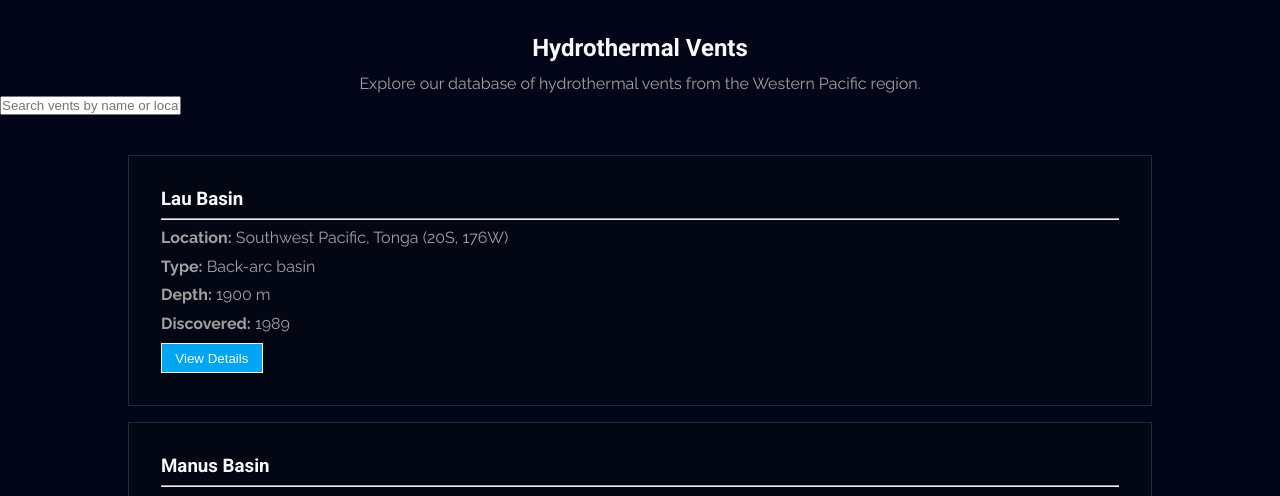
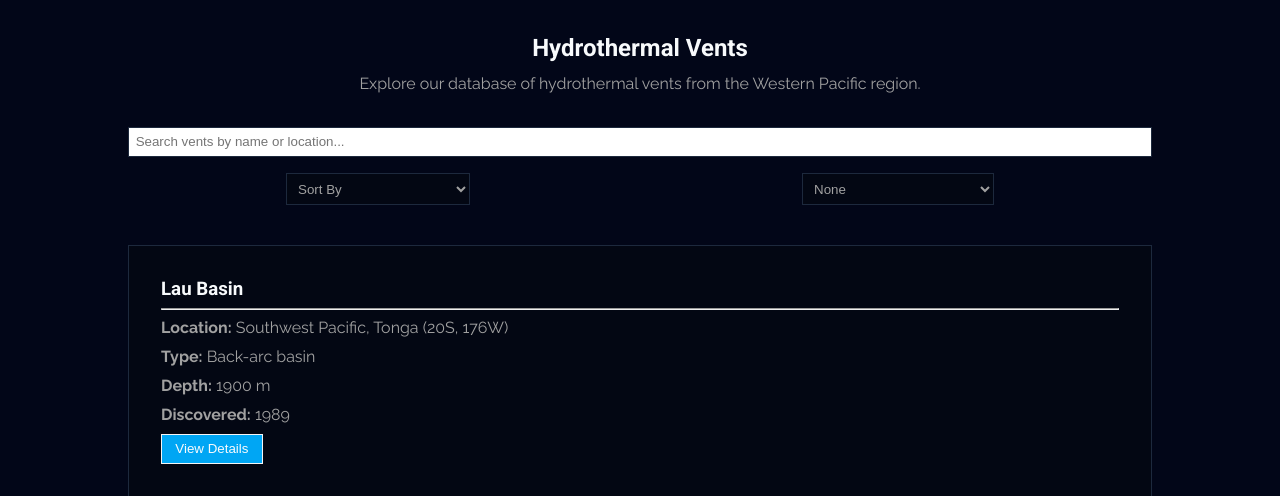
Before and after one commit to benjaminrisbey/web-assesment, a PHP site: page / in a window 1280 px wide. Shown: the part 74-570 px from the top of the page. Run offline with PHP 8.4, Linux system fonts and the light colour scheme; data comes from the database, SQL or seed files in the repository; some libraries are stand-ins or nearby versions.

Commit message:
filter and sort

```diff
--- a/contact.php
+++ b/contact.php
@@ -60,7 +60,7 @@ if ($_SERVER["REQUEST_METHOD"] === "POST") {
     <div id="alert" class="alert success">
       <span id="alert-text" class="alert-text">Message Sent</span>
     </div>
-  <?php endif; ?>
+<?php endif; ?>
 
 <?php if (!$success) : ?>
   <form id="contact-form" action="contact.php" method="post">
--- a/css/index.css
+++ b/css/index.css
@@ -5,14 +5,13 @@
   margin: 2em auto;
 }
 
-
 .vent-card {
   flex: 1;
   width: 80%;
   background: var(--background-card);
   border: 1px solid var(--background-secondary);
   padding: 2em;
-  margin: 0.5em auto
+  margin: 0.5em auto;
 }
 
 .vent-card hr {
@@ -22,3 +21,35 @@
 .vent-card p {
   margin: 0.5em 0;
 }
+
+.search-and-filters {
+  display: flex;
+  flex-direction: column;
+  justify-content: space-between;
+  align-items: center;
+  margin: 2em auto;
+  width: 80%;
+}
+
+#search-input {
+  padding: 0.5em;
+  width: 100%;
+  border: 1px solid var(--background-secondary);
+}
+
+.filters {
+  display: flex;
+  gap: 1em;
+  margin-top: 1em;
+  width: 100%;
+}
+
+.filter-dropdown {
+  border: 1px solid var(--background-secondary);
+  background: var(--background-card);
+  cursor: pointer;
+  color: var(--text);
+  max-width: 45%;
+  margin: 0 auto;
+  padding: 0.5em;
+}
--- a/includes/db.php
+++ b/includes/db.php
@@ -1,4 +1,5 @@
 <?php
+
 /**
  * Database connection file
  * SET08101 Web Technologies Coursework
@@ -11,7 +12,8 @@ require_once __DIR__ . '/config.php';
  *
  * @return PDO The database connection object
  */
-function getDbConnection() {
+function getDbConnection()
+{
     static $pdo = null;
 
     if ($pdo === null) {
--- a/index.php
+++ b/index.php
@@ -11,10 +11,50 @@ require_once 'includes/db.php';
 
 $pageTitle = 'All Vents';
 
-// Fetch all vents from the database
+$sort = $_GET['sort'] ?? '';
+$typeFilter = $_GET['type'] ?? '';
+
+
+// Explode sort
+$sortParts = explode('-', $sort);
+$sortType = $sortParts[0] ?? '';
+$sortDirection = $sortParts[1] ?? '';
+
+// Allowed columns and directions to prevent SQL injection
+$allowedSorts = [
+    'name' => 'name',
+    'depth' => 'depth_metres',
+    'discovery' => 'discovery_year',
+    'type' => 'type'
+];
+$allowedDirections = [
+    'asc' => 'ASC',
+    'desc' => 'DESC'
+];
+
+$sortColumn = $allowedSorts[$sortType] ?? 'name';
+$sortDir = $allowedDirections[strtolower($sortDirection)] ?? 'ASC';
+
+$sql = "SELECT id, name, location, type, depth_metres, discovery_year FROM vents";
+$params = [];
+
+if ($typeFilter) {
+    $sql .= " WHERE type = :type";
+    $params['type'] = $typeFilter;
+}
+
+$sql .= " ORDER BY $sortColumn $sortDir";
+
+// Execute safely
 $pdo = getDbConnection();
-$stmt = $pdo->query('SELECT id, name, location, type, depth_metres, discovery_year FROM vents ORDER BY name');
-$vents = $stmt->fetchAll();
+$stmt = $pdo->prepare($sql);
+$stmt->execute($params);
+$vents = $stmt->fetchAll(PDO::FETCH_ASSOC);
+
+
+// Fetch distinct types for the dropdown
+$stmt2 = $pdo->query("SELECT DISTINCT type FROM vents");
+$types = $stmt2->fetchAll(PDO::FETCH_ASSOC);
 
 require_once 'includes/header.php';
 ?>
@@ -22,8 +62,32 @@ require_once 'includes/header.php';
   <h2>Hydrothermal Vents</h2>
   <p>Explore our database of hydrothermal vents from the Western Pacific region.</p>
 </div>
+<div class="search-and-filters">
+  <input type="text" id="search-input" placeholder="Search vents by name or location..." class="search-input" auto-focus>
+  <form class="filters" method="GET">
+    <!-- Sort Dropdown -->
+    <select name="sort" id="sort-filter" class="filter-dropdown" onchange="this.form.submit()">
+        <option value="">Sort By</option>
+        <option value="name-asc" <?php if ($sort === 'name-asc') echo 'selected'; ?>>Name A–Z</option>
+        <option value="name-desc" <?php if ($sort === 'name-desc') echo 'selected'; ?>>Name Z–A</option>
+        <option value="depth-asc" <?php if ($sort === 'depth-asc') echo 'selected'; ?>>Depth (Shallow → Deep)</option>
+        <option value="depth-desc" <?php if ($sort === 'depth-desc') echo 'selected'; ?>>Depth (Deep → Shallow)</option>
+        <option value="discovery-asc" <?php if ($sort === 'discovery-asc') echo 'selected'; ?>>Discovered (Old → New)</option>
+        <option value="discovery-desc" <?php if ($sort === 'discovery-desc') echo 'selected'; ?>>Discovered (New → Old)</option>
+    </select>
 
-<input type="text" id="search-input" placeholder="Search vents by name or location..." class="search-input" auto-focus>
+    <!-- Type Filter -->
+    <select name="type" id="type-filter" class="filter-dropdown" onchange="this.form.submit()">
+        <option value="">None</option>
+        <?php foreach ($types as $typeItem) : ?>
+            <option value="<?php echo htmlspecialchars($typeItem['type']); ?>"
+                <?php if ($typeFilter === $typeItem['type']) echo 'selected'; ?>>
+                <?php echo htmlspecialchars($typeItem['type']); ?>
+            </option>
+        <?php endforeach; ?>
+    </select>
+  </form>
+</div>
 
 <?php if (empty($vents)) : ?>
   <p>No vents found in the database.</p>
--- a/js/form.js
+++ b/js/form.js
@@ -1,9 +1,6 @@
+const form = document.getElementById("contact-form");
 
-
-
-const form = document.getElementById('contact-form');
-
-form.addEventListener('submit', function (event) {
+form.addEventListener("submit", function (event) {
   event.preventDefault(); // Stop the form from submitting
 
   if (validateForm()) {
@@ -11,37 +8,36 @@ form.addEventListener('submit', function (event) {
   }
 });
 
-
 function validateForm() {
   let isValid = true;
   clearErrors();
 
   // Name validation
-  const name = document.getElementById('name');
+  const name = document.getElementById("name");
   if (name.value.trim().length < 2) {
-    showError(name, 'Name must be at least 2 characters');
+    showError(name, "Name must be at least 2 characters");
     isValid = false;
   }
 
   // Email validation
-  const email = document.getElementById('email');
+  const email = document.getElementById("email");
   const emailPattern = /^[^\s@]+@[^\s@]+\.[^\s@]+$/;
   if (!emailPattern.test(email.value)) {
-    showError(email, 'Please enter a valid email address');
+    showError(email, "Please enter a valid email address");
     isValid = false;
   }
 
   // Phone validation (optional field)
-  const phone = document.getElementById('phone');
+  const phone = document.getElementById("phone");
   if (phone.value && !/^[0-9]{11}$/.test(phone.value)) {
-    showError(phone, 'Phone must be 11 digits');
+    showError(phone, "Phone must be 11 digits");
     isValid = false;
   }
 
   // Message validation
-  const message = document.getElementById('message');
+  const message = document.getElementById("message");
   if (message.value.trim().length < 10) {
-    showError(message, 'Message must be at least 10 characters');
+    showError(message, "Message must be at least 10 characters");
     isValid = false;
   }
 
@@ -49,74 +45,72 @@ function validateForm() {
 }
 
 //real-time validation for name field
-document.getElementById('name').addEventListener('input', function () {
-  const errorSpan = this.parentElement.querySelector('.error-message');
+document.getElementById("name").addEventListener("input", function () {
+  const errorSpan = this.parentElement.querySelector(".error-message");
 
   if (this.value && this.value.trim().length < 2) {
-    showError(this, 'Name must be at least 2 characters');
+    showError(this, "Name must be at least 2 characters");
   } else {
-    errorSpan.textContent = '';
-    errorSpan.classList.remove('visible');
-    this.classList.remove('invalid');
+    errorSpan.textContent = "";
+    errorSpan.classList.remove("visible");
+    this.classList.remove("invalid");
   }
 });
 
 //real-time validation for email field
-document.getElementById('email').addEventListener('input', function () {
+document.getElementById("email").addEventListener("input", function () {
   const emailPattern = /^[^\s@]+@[^\s@]+\.[^\s@]+$/;
-  const errorSpan = this.parentElement.querySelector('.error-message');
+  const errorSpan = this.parentElement.querySelector(".error-message");
 
   if (this.value && !emailPattern.test(this.value)) {
-    showError(this, 'Please enter a valid email address');
+    showError(this, "Please enter a valid email address");
   } else {
-    errorSpan.textContent = '';
-    errorSpan.classList.remove('visible');
-    this.classList.remove('invalid');
+    errorSpan.textContent = "";
+    errorSpan.classList.remove("visible");
+    this.classList.remove("invalid");
   }
 });
 
 //real-time validation for phone field
-document.getElementById('phone').addEventListener('input', function () {
+document.getElementById("phone").addEventListener("input", function () {
   const phonePattern = /^[0-9]{11}$/;
-  const errorSpan = this.parentElement.querySelector('.error-message');
+  const errorSpan = this.parentElement.querySelector(".error-message");
 
   if (this.value && !phonePattern.test(this.value)) {
-    showError(this, 'Phone must be 11 digits');
+    showError(this, "Phone must be 11 digits");
   } else {
-    errorSpan.textContent = '';
-    errorSpan.classList.remove('visible');
-    this.classList.remove('invalid');
+    errorSpan.textContent = "";
+    errorSpan.classList.remove("visible");
+    this.classList.remove("invalid");
   }
-})
+});
 
 //real-time validation for message field
-document.getElementById('message').addEventListener('input', function () {
-  const errorSpan = this.parentElement.querySelector('.error-message');
+document.getElementById("message").addEventListener("input", function () {
+  const errorSpan = this.parentElement.querySelector(".error-message");
 
   if (this.value && this.value.trim().length < 10) {
-    showError(this, 'Message must be at least 10 characters');
+    showError(this, "Message must be at least 10 characters");
   } else {
-    errorSpan.textContent = '';
-    errorSpan.classList.remove('visible');
-    this.classList.remove('invalid');
+    errorSpan.textContent = "";
+    errorSpan.classList.remove("visible");
+    this.classList.remove("invalid");
   }
-})
-
-
+});
 
 function showError(input, message) {
-  const errorSpan = input.parentElement.querySelector('.error-message');
+  const errorSpan = input.parentElement.querySelector(".error-message");
   errorSpan.textContent = message;
-  errorSpan.classList.add('visible');
-  input.classList.add('invalid');
+  errorSpan.classList.add("visible");
+  input.classList.add("invalid");
 }
 
 function clearErrors() {
-  document.querySelectorAll('.error-message').forEach(span => {
-    span.textContent = '';
-    span.classList.remove('visible');
+  document.querySelectorAll(".error-message").forEach((span) => {
+    span.textContent = "";
+    span.classList.remove("visible");
   });
-  document.querySelectorAll('.invalid').forEach(input => {
-    input.classList.remove('invalid');
+  document.querySelectorAll(".invalid").forEach((input) => {
+    input.classList.remove("invalid");
   });
 }
--- a/js/search.js
+++ b/js/search.js
@@ -1,12 +1,12 @@
-const search = document.getElementById('search-input');
+if (document.getElementById("search-input")) {
+  const search = document.getElementById("search-input");
+  search.addEventListener("input", () => {
+    const value = search.value.toLowerCase();
+    const vents = document.querySelectorAll(".vent-card");
 
-
-search.addEventListener('input', () => {
-  const value = search.value.toLowerCase();
-  const vents = document.querySelectorAll('.vent-card');
-
-  vents.forEach(vent => {
-    const text = vent.textContent.toLowerCase();
-    vent.style.display = text.includes(value) ? '' : 'none';
-  })
-})
+    vents.forEach((vent) => {
+      const text = vent.textContent.toLowerCase();
+      vent.style.display = text.includes(value) ? "" : "none";
+    });
+  });
+}
--- a/js/vent.js
+++ b/js/vent.js
@@ -1,10 +1,7 @@
+faunaToggleBtn = document.getElementById("toggle-fauna-btn");
 
-
-
-
-faunaToggleBtn = document.getElementById('toggle-fauna-btn');
-
-faunaToggleBtn.addEventListener('click', function () {
-  faunaToggleBtn.textContent = faunaToggleBtn.textContent === 'Show Fauna' ? 'Hide Fauna' : 'Show Fauna';
-  document.getElementById('fauna-details').classList.toggle('hidden');
-})
+faunaToggleBtn.addEventListener("click", function () {
+  faunaToggleBtn.textContent =
+    faunaToggleBtn.textContent === "Show Fauna" ? "Hide Fauna" : "Show Fauna";
+  document.getElementById("fauna-details").classList.toggle("hidden");
+});
```
Also changed, not shown: css/base.css (line endings or trailing spaces), js/nav.js (line endings or trailing spaces).
